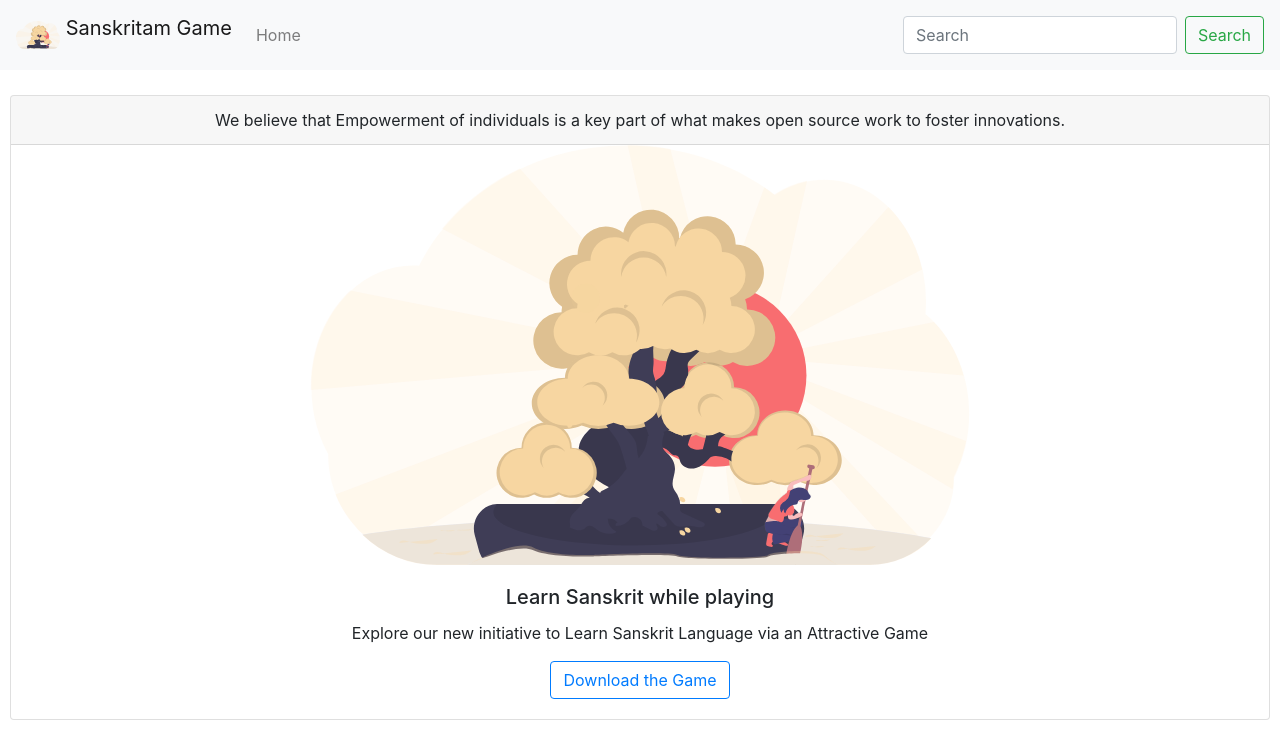
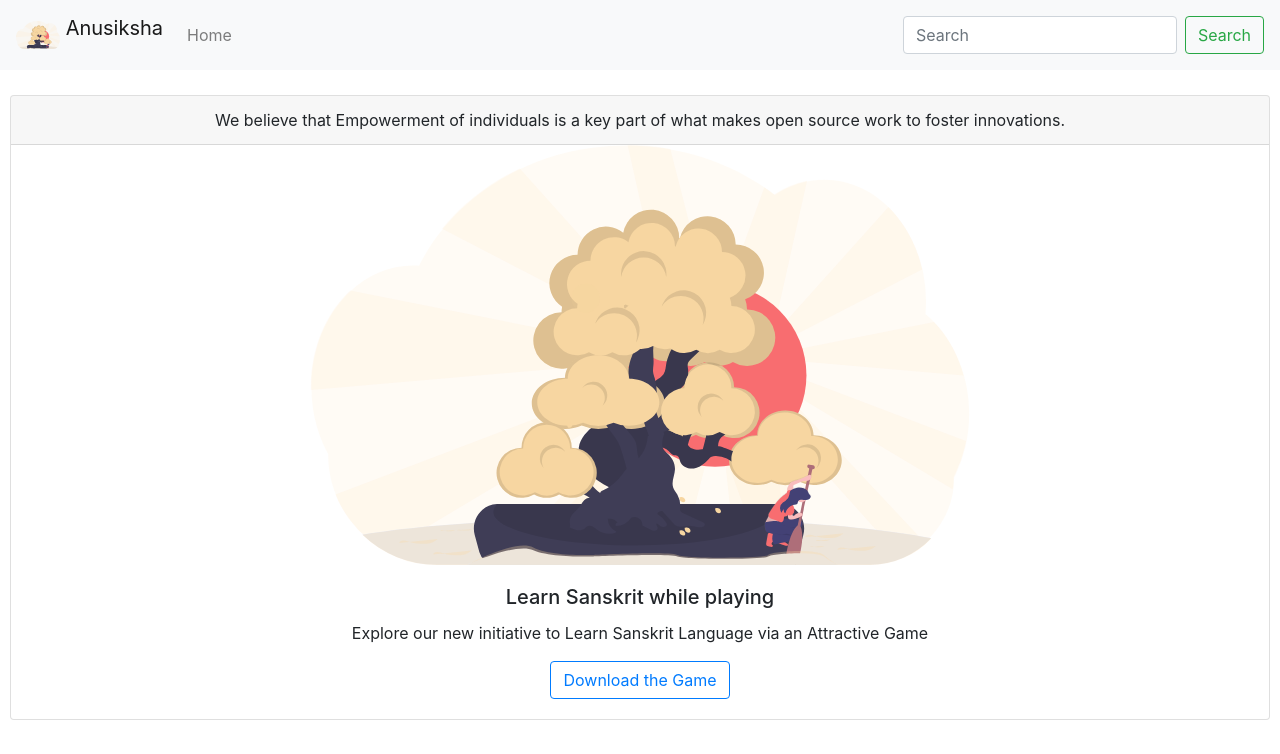
Before and after one commit to tetra-devs/tetra-devs.github.io, a React (Create React App) app: page /#/ in a window 1280 px wide. Shown: the top 754 px of the page. Built offline with nearby package versions, Linux system fonts and the light colour scheme.

Commit message:
website updated

```diff
--- a/src/components/Navbar/Navbar.js
+++ b/src/components/Navbar/Navbar.js
@@ -14,7 +14,7 @@ function NavbarComponent() {
                     height="44"
                     className="d-inline-block align-top"
                 />{' '}
-                Sanskritam Game
+                Anusiksha
             </Navbar.Brand>
             <Navbar.Toggle aria-controls="basic-navbar-nav" />
             <Navbar.Collapse id="basic-navbar-nav">
```
